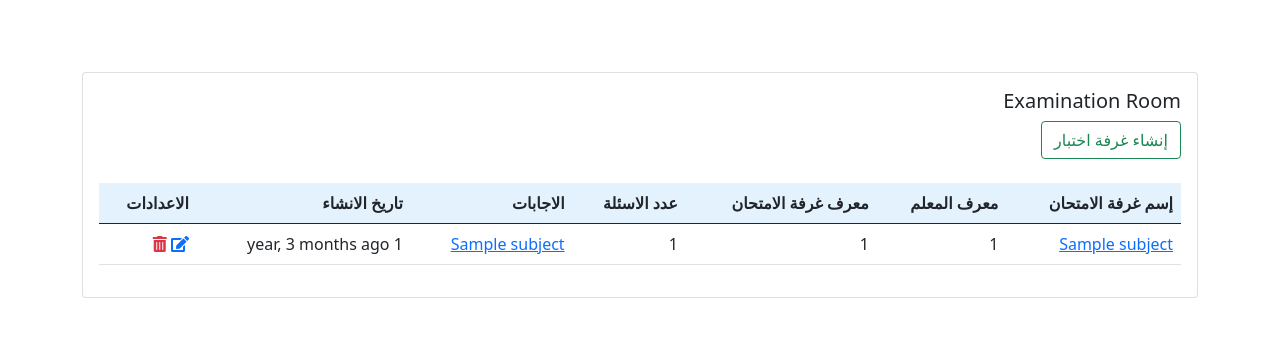
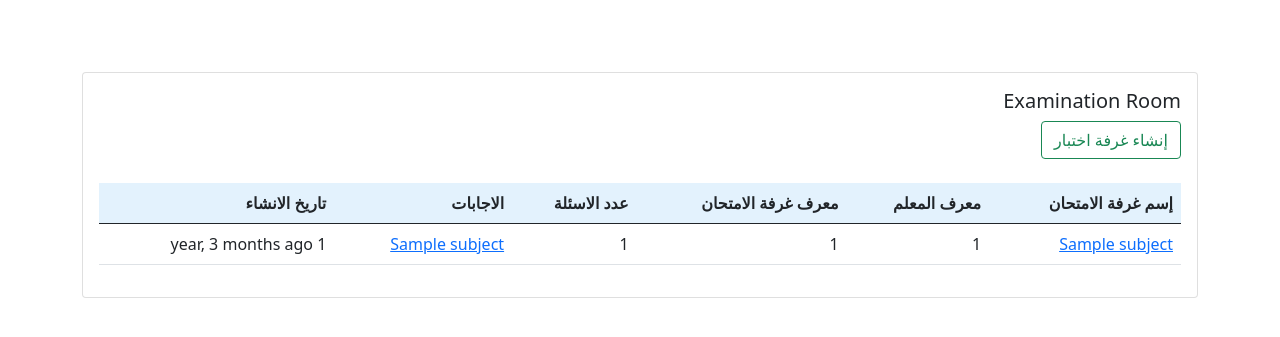
Before and after one commit to zinon-software/minasa, a Django app: page /teacher in a window 1280 px wide. Shown: the part 56-393 px from the top of the page. Run offline with Django 3.2, Linux system fonts and the light colour scheme; a user stored in the database is signed in; tables that the repository leaves empty hold one stand-in row (values such as "Sample post"); some libraries are stand-ins or nearby versions.

Commit message:
update  teacher html day 4.10

```diff
--- a/templates/teacher/teacher.html
+++ b/templates/teacher/teacher.html
@@ -56,7 +56,6 @@
                     <th scope="col">عدد الاسئلة</th>
                     <th scope="col">الاجابات</th>
                     <th scope="col">تاريخ الانشاء</th>
-                    <th scope="col">الاعدادات</th>
                   </tr>
                 </thead>
                 <tbody>
@@ -68,10 +67,6 @@
                     <td>{{ item.comments }}</td>
                     <td > <a href="{% url 'students' item.id %}" > {{ item.name}} </a> </td>
                     <td>{{ item.created_dt|naturaltime }}</td>
-                    <td>
-                      <a href="#"><i class="fas fa-edit"></i></a>
-                      <a class="text-danger" href="#"><i class="fas fa-trash-alt"></i></a>
-                    </td>
                   </tr>
                   {%endfor%}
 
```
